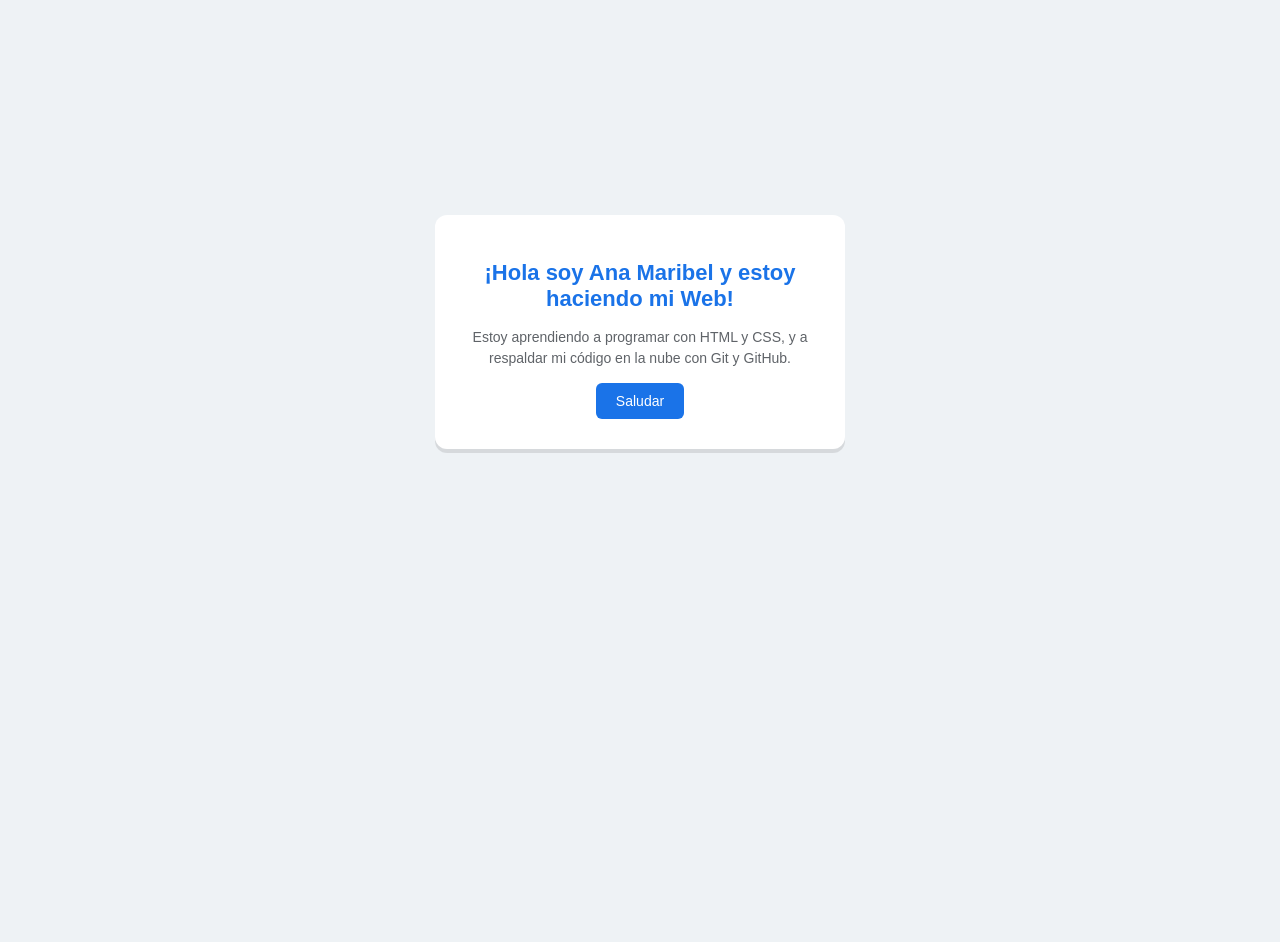
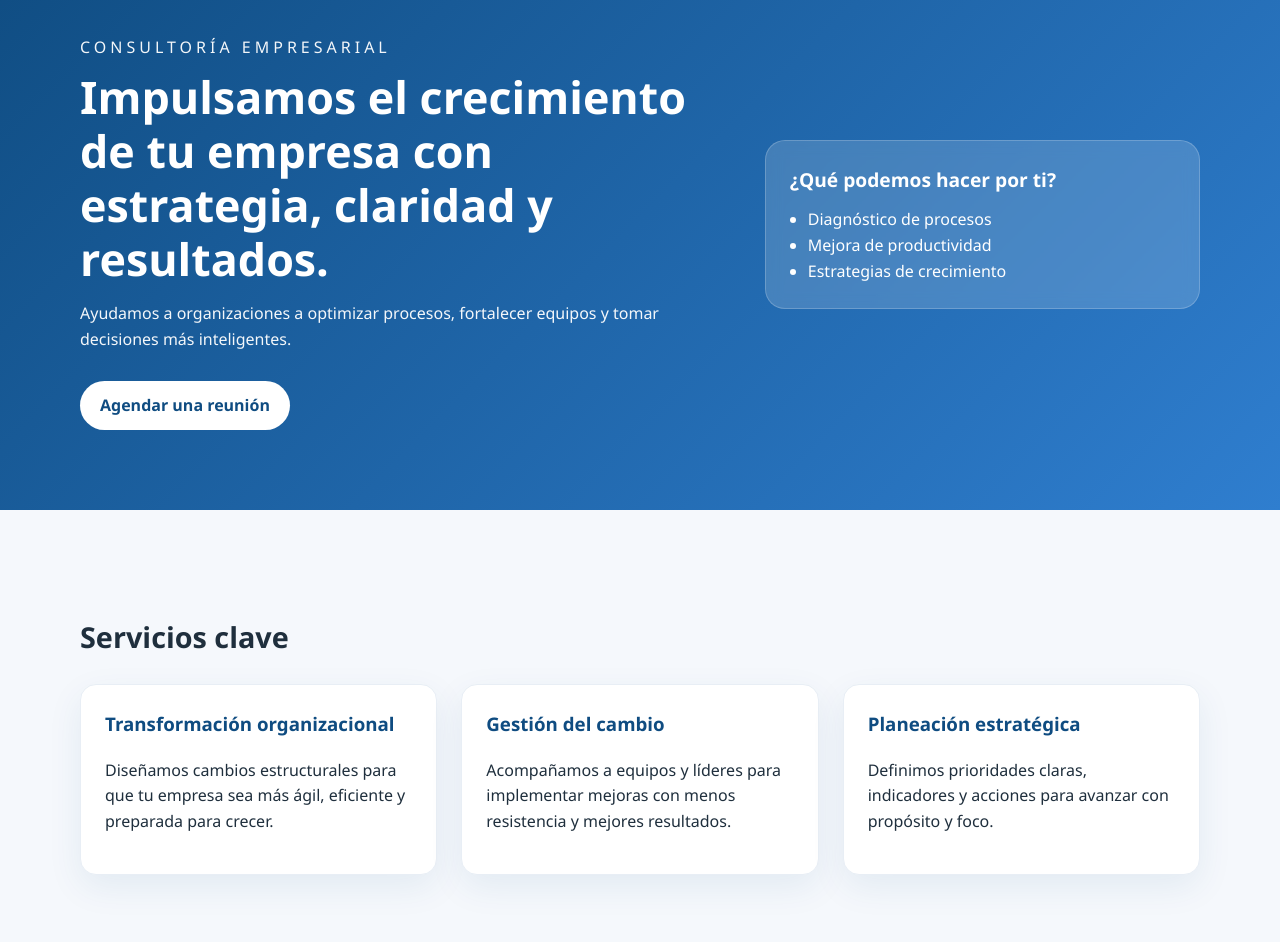
Before and after one commit to AnaBonidiaz/mi-primer-sitio, a plain HTML site: page index.html in a window 1280 px wide. Shown: the part 68-1010 px from the top of the page. Before the commit the page ends 800 px from the top, so only its background shows below. Drawn offline with Linux system fonts and the light colour scheme.

Commit message:
Hemos creado una pagina web limpia

```diff
--- a/Styles.css
+++ b/Styles.css
@@ -1,43 +1,205 @@
-Body {
-    background-color: #eef2f5;
-    font-family: Arial, sans-serif;
-    display:flex;
-    justify-content: center;
+:root {
+    --primary: #0f4c81;
+    --primary-dark: #0a355d;
+    --text: #1f2f3d;
+    --muted: #5f7284;
+    --bg: #f5f8fc;
+    --white: #ffffff;
+}
+
+* {
+    box-sizing: border-box;
+}
+
+body {
+    margin: 0;
+    font-family: 'Segoe UI', Tahoma, Geneva, Verdana, sans-serif;
+    background: var(--bg);
+    color: var(--text);
+    line-height: 1.6;
+}
+
+a {
+    text-decoration: none;
+    color: inherit;
+}
+
+.container {
+    width: min(1120px, 90%);
+    margin: 0 auto;
+}
+
+.hero {
+    background: linear-gradient(135deg, var(--primary) 0%, #2f7ecf 100%);
+    color: var(--white);
+    padding: 24px 0 80px;
+}
+
+.navbar {
+    display: flex;
+    justify-content: space-between;
     align-items: center;
-    height: 100vh;
+    padding-bottom: 32px;
+}
+
+.brand {
+    font-size: 1.2rem;
+    font-weight: 700;
+    letter-spacing: 0.04em;
+}
+
+.nav-links {
+    display: flex;
+    gap: 20px;
+    color: rgba(255, 255, 255, 0.9);
+}
+
+.hero-content {
+    display: grid;
+    grid-template-columns: 1.2fr 0.8fr;
+    gap: 32px;
+    align-items: center;
+}
+
+.eyebrow {
+    text-transform: uppercase;
+    letter-spacing: 0.25em;
+    font-size: 0.8rem;
+    margin-bottom: 10px;
+    color: #dcefff;
+}
+
+.hero h1 {
+    font-size: clamp(2rem, 3.5vw, 3rem);
+    line-height: 1.2;
+    margin: 0 0 14px;
+}
+
+.hero p {
+    font-size: 1rem;
+    color: rgba(255, 255, 255, 0.95);
+}
+
+.btn {
+    display: inline-block;
+    margin-top: 12px;
+    padding: 12px 20px;
+    border-radius: 999px;
+    font-weight: 600;
+    transition: transform 0.2s ease, background 0.2s ease;
+}
+
+.btn:hover {
+    transform: translateY(-2px);
+}
+
+.btn-primary {
+    background: var(--white);
+    color: var(--primary);
+}
+
+.hero-card {
+    background: rgba(255, 255, 255, 0.16);
+    padding: 24px;
+    border-radius: 20px;
+    backdrop-filter: blur(8px);
+    border: 1px solid rgba(255, 255, 255, 0.2);
+}
+
+.hero-card h2 {
+    margin-top: 0;
+    font-size: 1.2rem;
+}
+
+.hero-card ul {
+    padding-left: 18px;
     margin: 0;
 }
 
-.card {
-background: white;
-padding: 30px;
-border-radius:12px;
-box-shadow: 0 4px rgba(0,0,0,0.1);
-text-align:center;
-max-width: 350px;
+.section {
+    padding: 80px 0;
 }
 
-h1 {
-    color: #1a73e8;
-    font-size: 22px;
+.section-alt {
+    background: var(--white);
 }
 
-p{
-    color: #5f6368;
-    font-size: 14px;
-    line-height: 1.5;
+h2 {
+    font-size: 1.8rem;
+    margin-bottom: 12px;
 }
 
-button{
-    background-color: #1a73e8;
-    color: white;
-    border: none;
-    padding: 10px 20px;
-    border-radius: 6px;
-    cursor: pointer;
-    font-size: 14px;
+.cards {
+    display: grid;
+    grid-template-columns: repeat(3, minmax(0, 1fr));
+    gap: 24px;
+    margin-top: 24px;
 }
 
-button:hover{
-    background-color: #1557b0;
+.card {
+    background: var(--white);
+    padding: 24px;
+    border-radius: 16px;
+    box-shadow: 0 12px 35px rgba(15, 76, 129, 0.08);
+    border: 1px solid #e8eef5;
 }
+
+.card h3 {
+    margin-top: 0;
+    color: var(--primary);
+}
+
+.about {
+    display: grid;
+    grid-template-columns: 1.1fr 0.9fr;
+    gap: 24px;
+    align-items: center;
+}
+
+.about-box {
+    background: var(--bg);
+    padding: 24px;
+    border-radius: 16px;
+    color: var(--muted);
+}
+
+.contact {
+    text-align: center;
+    background: var(--white);
+    padding: 40px;
+    border-radius: 24px;
+    box-shadow: 0 12px 35px rgba(15, 76, 129, 0.08);
+}
+
+.btn-secondary {
+    background: var(--primary);
+    color: var(--white);
+}
+
+footer {
+    text-align: center;
+    padding: 24px 0 40px;
+    color: var(--muted);
+}
+
+@media (max-width: 768px) {
+    .hero-content,
+    .about,
+    .cards {
+        grid-template-columns: 1fr;
+    }
+
+    .navbar {
+        flex-direction: column;
+        gap: 12px;
+    }
+
+    .nav-links {
+        flex-wrap: wrap;
+        justify-content: center;
+    }
+
+    .contact {
+        padding: 28px 20px;
+    }
+}
--- a/index.html
+++ b/index.html
@@ -2,15 +2,89 @@
 <html lang="es">
 <head>
     <meta charset="UTF-8">
-    <meta name="viewport" content="width=,initial-scale=1.0">
-    <title>Mi Tarjeta Personal</title>
-    <link rel="stylesheet"href="styles.css">
+    <meta name="viewport" content="width=device-width, initial-scale=1.0">
+    <title>Consultoría Empresarial | Soluciones Estratégicas</title>
+    <link rel="stylesheet" href="Styles.css">
 </head>
 <body>
-    <div class="card">
-        <h1>¡Hola soy Ana Maribel y estoy haciendo mi Web!</h1>
-        <p>Estoy aprendiendo a programar con HTML y CSS, y a respaldar mi código en la nube con Git y GitHub.</p>
-        <button onclick="alert('¡Gracias por visitar mi sitio web!')">Saludar</button>
-    </div>
+    <header class="hero">
+        <div class="container">
+            <nav class="navbar">
+                <a class="brand" href="#">Maya Consultores</a>
+                <div class="nav-links">
+                    <a href="#servicios">Servicios</a>
+                    <a href="#nosotros">Nosotros</a>
+                    <a href="#contacto">Contacto</a>
+                </div>
+            </nav>
+
+            <div class="hero-content">
+                <div>
+                    <p class="eyebrow">Consultoría empresarial</p>
+                    <h1>Impulsamos el crecimiento de tu empresa con estrategia, claridad y resultados.</h1>
+                    <p>Ayudamos a organizaciones a optimizar procesos, fortalecer equipos y tomar decisiones más inteligentes.</p>
+                    <a class="btn btn-primary" href="#contacto">Agendar una reunión</a>
+                </div>
+
+                <div class="hero-card">
+                    <h2>¿Qué podemos hacer por ti?</h2>
+                    <ul>
+                        <li>Diagnóstico de procesos</li>
+                        <li>Mejora de productividad</li>
+                        <li>Estrategias de crecimiento</li>
+                    </ul>
+                </div>
+            </div>
+        </div>
+    </header>
+
+    <main>
+        <section id="servicios" class="section">
+            <div class="container">
+                <h2>Servicios clave</h2>
+                <div class="cards">
+                    <article class="card">
+                        <h3>Transformación organizacional</h3>
+                        <p>Diseñamos cambios estructurales para que tu empresa sea más ágil, eficiente y preparada para crecer.</p>
+                    </article>
+                    <article class="card">
+                        <h3>Gestión del cambio</h3>
+                        <p>Acompañamos a equipos y líderes para implementar mejoras con menos resistencia y mejores resultados.</p>
+                    </article>
+                    <article class="card">
+                        <h3>Planeación estratégica</h3>
+                        <p>Definimos prioridades claras, indicadores y acciones para avanzar con propósito y foco.</p>
+                    </article>
+                </div>
+            </div>
+        </section>
+
+        <section id="nosotros" class="section section-alt">
+            <div class="container about">
+                <div>
+                    <p class="eyebrow">Nuestro enfoque</p>
+                    <h2>Una consultoría cercana, práctica y orientada a resultados.</h2>
+                    <p>Trabajamos de forma personalizada para entender tus desafíos reales y construir soluciones sostenibles a largo plazo.</p>
+                </div>
+                <div class="about-box">
+                    <p>Nos enfocamos en la mejora continua, la confianza del equipo y una ejecución clara desde el primer día.</p>
+                </div>
+            </div>
+        </section>
+
+        <section id="contacto" class="section">
+            <div class="container contact">
+                <h2>Hablemos de tu próximo paso</h2>
+                <p>Tu empresa merece una estrategia sólida y un acompañamiento confiable.</p>
+                <a class="btn btn-secondary" href="mailto:contacto@mayaconsultores.com">contacto@mayaconsultores.com</a>
+            </div>
+        </section>
+    </main>
+
+    <footer>
+        <div class="container">
+            <p>© 2026 Maya Consultores. Todos los derechos reservados.</p>
+        </div>
+    </footer>
 </body>
 </html>
```
